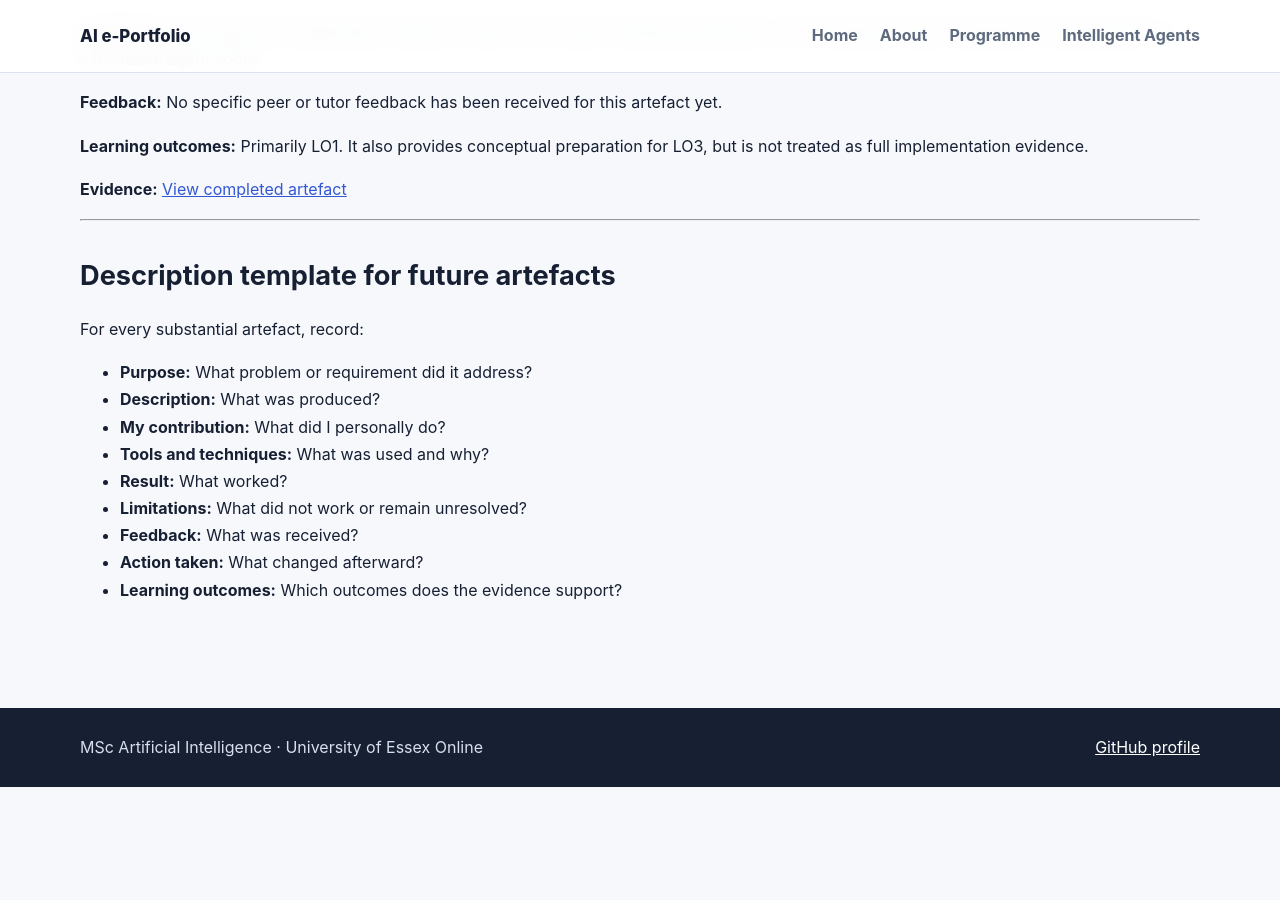
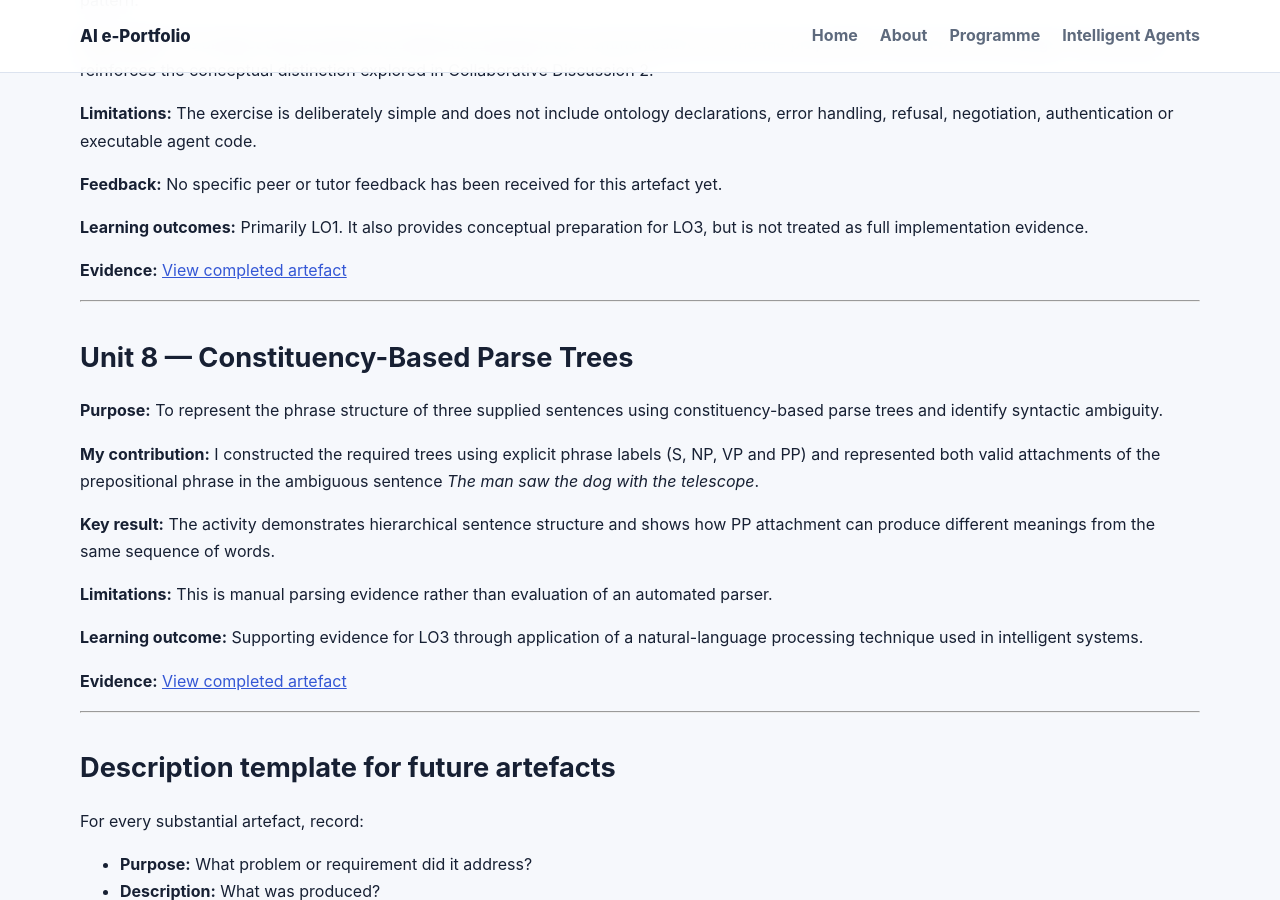
Before and after one commit to Monogios1996/Monogios1996.github.io, a Jekyll site: the page built from modules/intelligent-agents/artefacts.md, in a window 1280 px wide and 900 px high, scrolled down 2293 px. Built offline with Jekyll 4.4.1, drawn with Linux system fonts in a browser that asks for light colours; before the commit the page ends 3080 px from its top, so only the background shows below that; some of the changed text lies outside the part shown.

Commit message:
Index Unit 8 parse tree artefact

```diff
--- a/modules/intelligent-agents/artefacts.md
+++ b/modules/intelligent-agents/artefacts.md
@@ -19,6 +19,7 @@ This page indexes substantive evidence created during the module.
 | Unit 6 | Agent Communication Languages Peer Responses | Academic peer review / discussion | Individual contribution to collaborative activity | LO1, LO4 | [View]({{ '/modules/intelligent-agents/evidence/discussions/unit-06-agent-communication-languages-peer-responses/' | relative_url }}) |
 | Unit 6 | Agent Dialogue Using KQML and KIF | Structured agent-communication exercise | Individual | LO1 | [View]({{ '/modules/intelligent-agents/evidence/artefacts/unit-06-agent-dialogue-kqml-kif/' | relative_url }}) |
 | Unit 7 | Agent Communication Languages Summary Post | Reflective synthesis | Individual | LO1, LO4 | [View]({{ '/modules/intelligent-agents/evidence/discussions/unit-07-agent-communication-languages-summary-post/' | relative_url }}) |
+| Unit 8 | Constituency-Based Parse Trees | NLP / parsing exercise | Individual | LO3 (supporting) | [View]({{ '/modules/intelligent-agents/evidence/artefacts/unit-08-constituency-parse-trees/' | relative_url }}) |
 
 ## Collaborative Discussion 1
 
@@ -68,6 +69,22 @@ This page indexes substantive evidence created during the module.
 
 ---
 
+## Unit 8 — Constituency-Based Parse Trees
+
+**Purpose:** To represent the phrase structure of three supplied sentences using constituency-based parse trees and identify syntactic ambiguity.
+
+**My contribution:** I constructed the required trees using explicit phrase labels (S, NP, VP and PP) and represented both valid attachments of the prepositional phrase in the ambiguous sentence *The man saw the dog with the telescope*.
+
+**Key result:** The activity demonstrates hierarchical sentence structure and shows how PP attachment can produce different meanings from the same sequence of words.
+
+**Limitations:** This is manual parsing evidence rather than evaluation of an automated parser.
+
+**Learning outcome:** Supporting evidence for LO3 through application of a natural-language processing technique used in intelligent systems.
+
+**Evidence:** [View completed artefact]({{ '/modules/intelligent-agents/evidence/artefacts/unit-08-constituency-parse-trees/' | relative_url }})
+
+---
+
 ## Description template for future artefacts
 
 For every substantial artefact, record:
```
